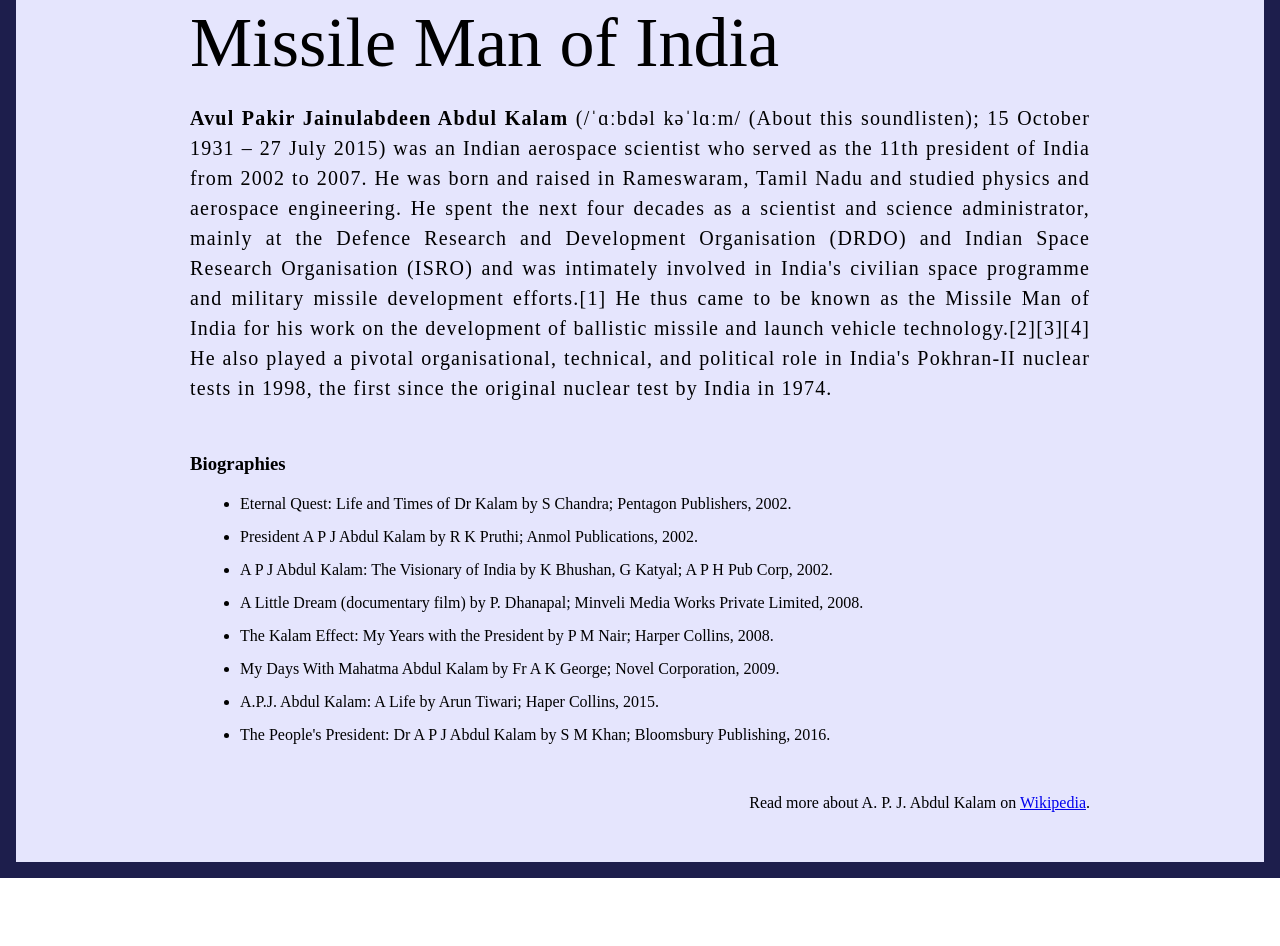
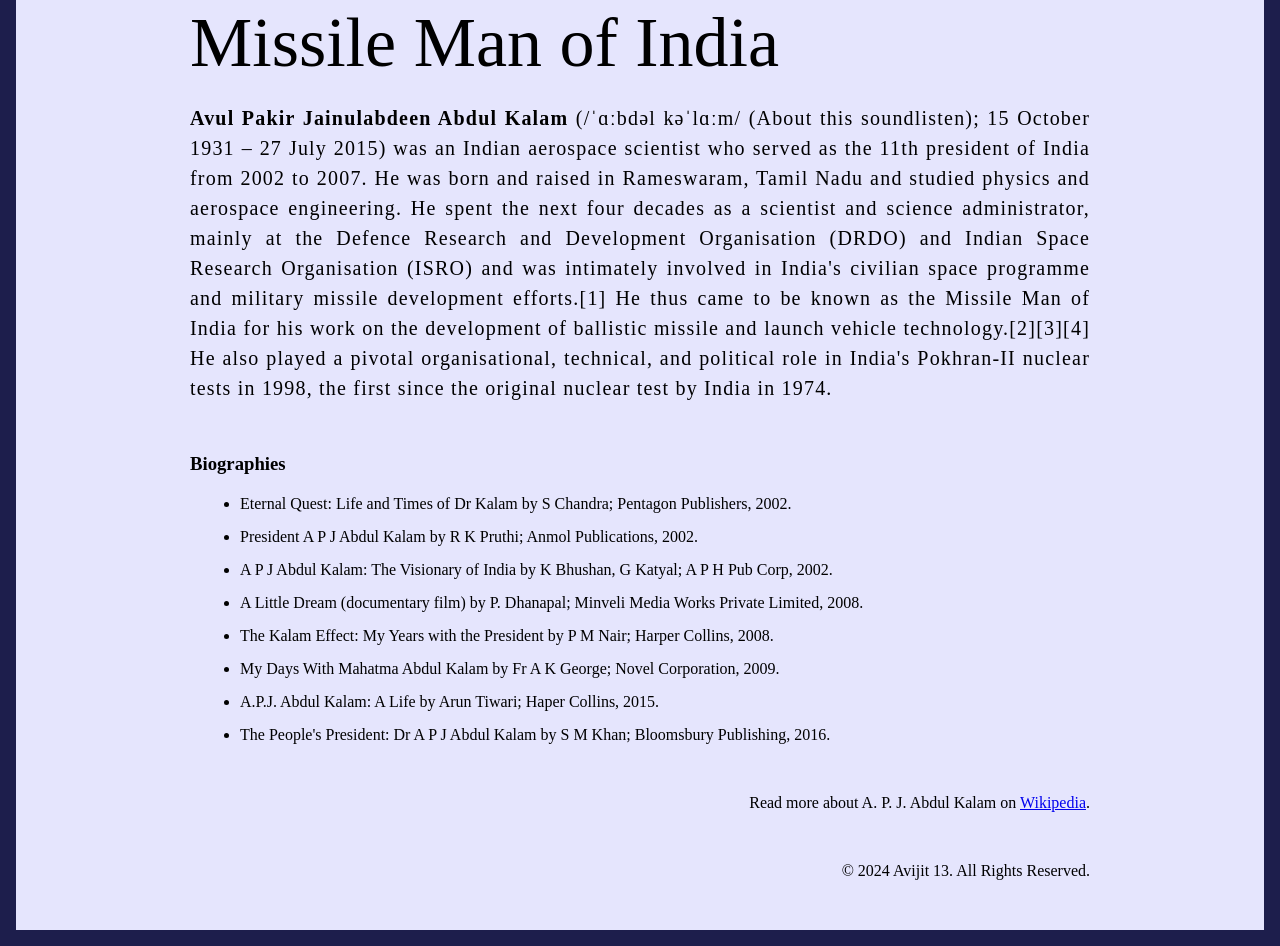
Before and after one commit to avijitsarker13/Project1, a plain HTML site: page index.html in a window 1280 px wide. Shown: the part 483-1429 px from the top of the page. Before the commit the page ends 1361 px from the top, so only its background shows below. Drawn offline with Linux system fonts and the light colour scheme.

Commit message:
udate fotter

```diff
--- a/index.html
+++ b/index.html
@@ -80,6 +80,7 @@
             >Wikipedia</a
           >.
         </footer>
+        <footer>© 2024 Avijit 13. All Rights Reserved.</footer>
       </div>
     </div>
   </body>
```
